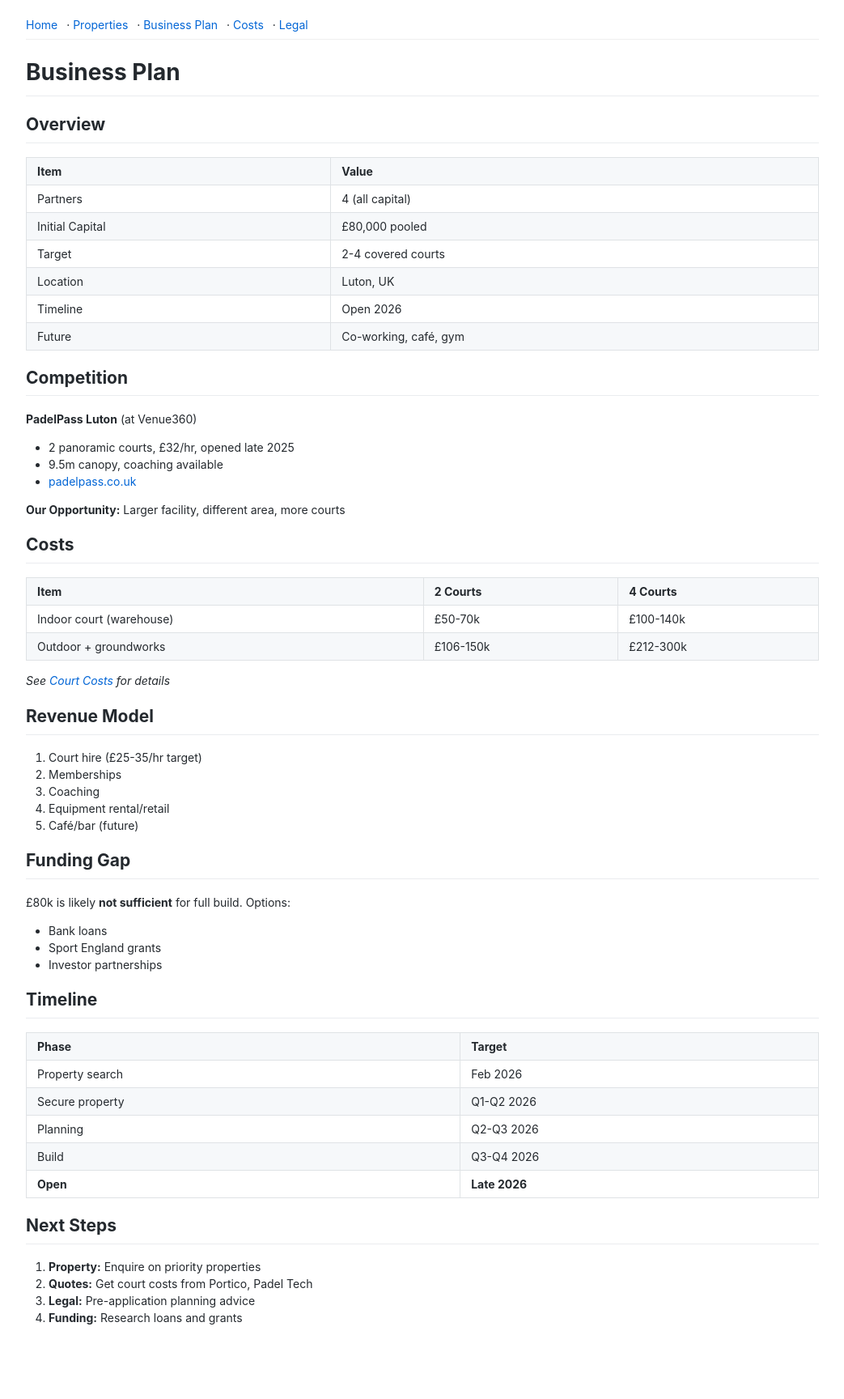
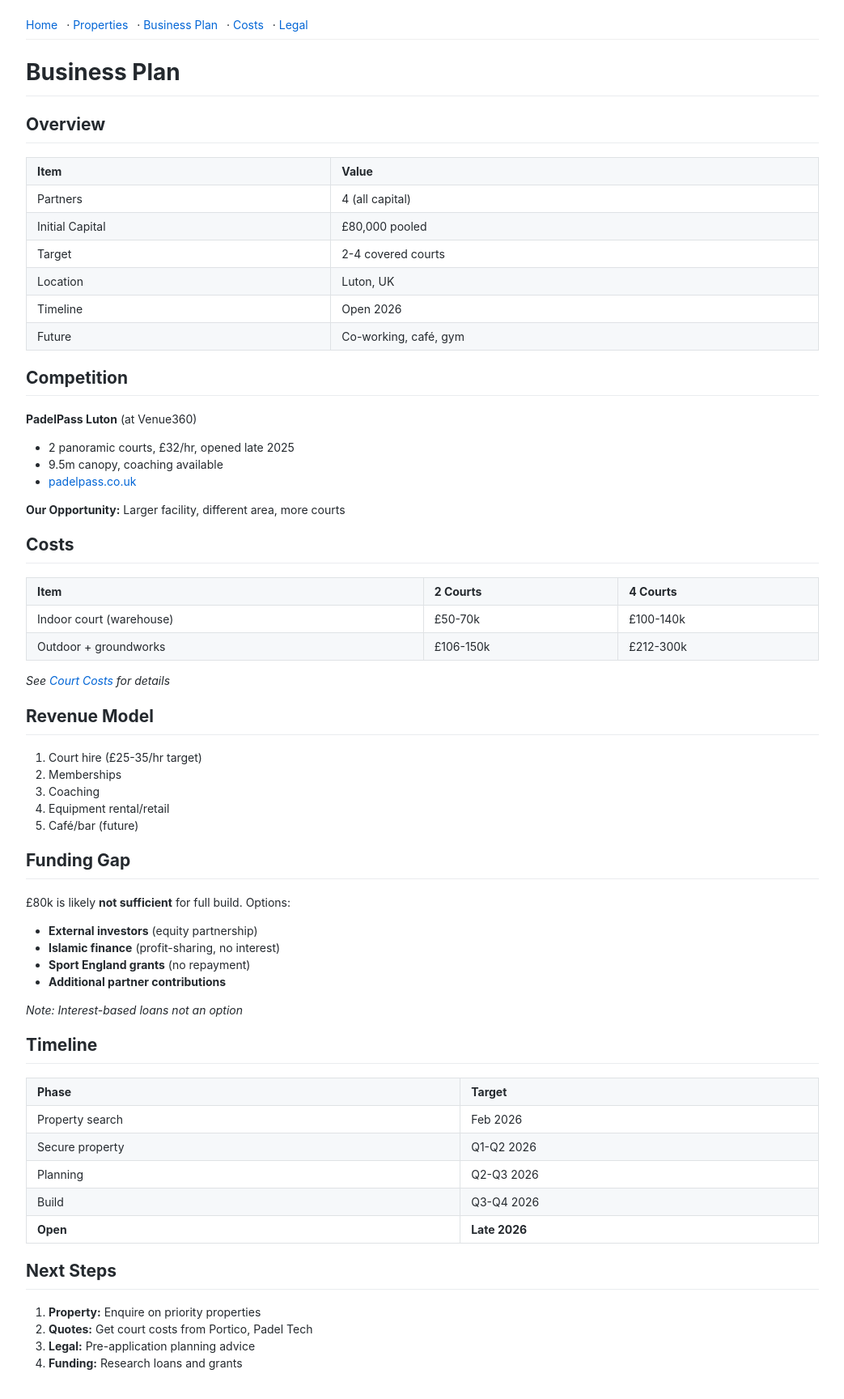
Before and after one commit to ayazabbas/padel-club, a Jekyll site: the page built from business-plan.md, in a window 1280 px wide. Shown: the whole page at 81% size, without its empty margins (118-1161 px from the left). Built offline with Jekyll 4.4.1, drawn with Linux system fonts in a browser that asks for light colours; our own code applies the rules of GitHub Pages for plain Markdown files; before the commit the page ends 1672 px from its top, so only the background shows below that.

Commit message:
Update funding options: focus on investors, remove bank loans

```diff
--- a/business-plan.md
+++ b/business-plan.md
@@ -40,9 +40,12 @@
 ## Funding Gap
 
 £80k is likely **not sufficient** for full build. Options:
-- Bank loans
-- Sport England grants
-- Investor partnerships
+- **External investors** (equity partnership)
+- **Islamic finance** (profit-sharing, no interest)
+- **Sport England grants** (no repayment)
+- **Additional partner contributions**
+
+*Note: Interest-based loans not an option*
 
 ## Timeline
 
```
